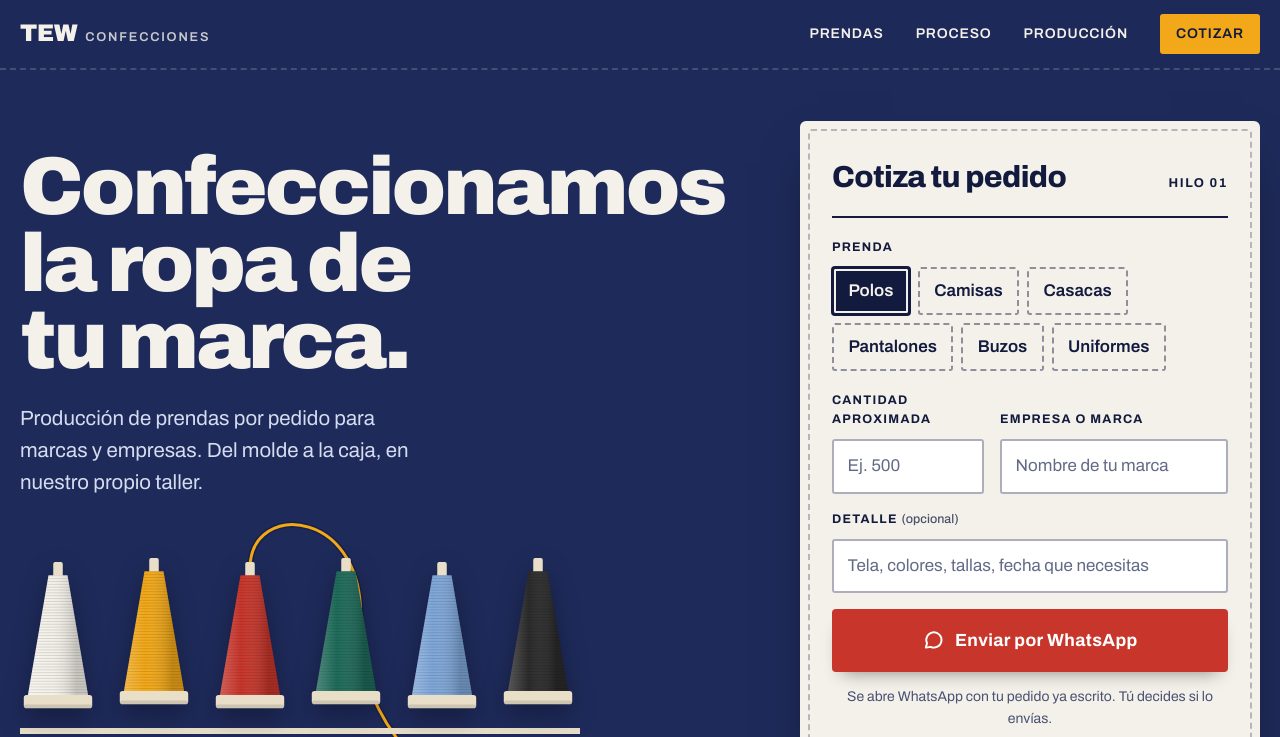
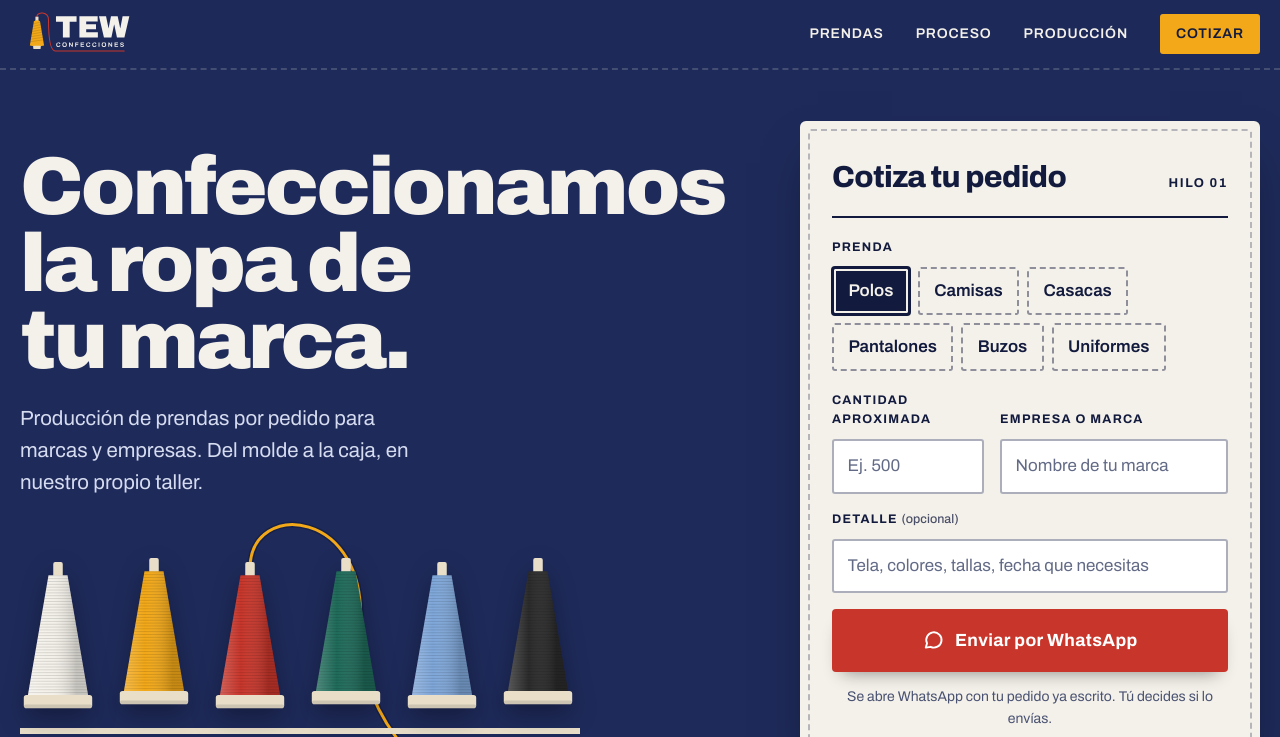
Before and after one commit to Yuto018/tew-confecciones, a plain HTML site: page index.html in a window 1280 px wide. Shown: the top 737 px of the page. Drawn offline with Linux system fonts and the light colour scheme.

Commit message:
Logo cono de hilo y favicon

```diff
--- a/index.html
+++ b/index.html
@@ -6,6 +6,7 @@
 <title>TEW Confecciones · Confección de prendas para marcas y empresas</title>
 <meta name="description" content="TEW Confecciones produce prendas por pedido para marcas y empresas: polos, camisas, casacas, pantalones, buzos y uniformes. Cotiza tu pedido por WhatsApp.">
 <meta name="theme-color" content="#1E2A5A">
+<link rel="icon" type="image/svg+xml" href="logos/final/icono.svg">
 <link rel="preload" href="assets/fonts/archivo-latin.woff2" as="font" type="font/woff2" crossorigin>
 <link rel="stylesheet" href="styles.css">
 </head>
@@ -36,7 +37,7 @@
 
 <header class="top">
   <div class="wrap top-in">
-    <a class="mark" href="#inicio" aria-label="TEW Confecciones, inicio">TEW<span>Confecciones</span></a>
+    <a class="mark" href="#inicio"><img src="logos/final/logo-horizontal-fondo-oscuro.svg" alt="TEW Confecciones, inicio" width="345" height="136"></a>
     <nav aria-label="Principal">
       <a href="#prendas">Prendas</a>
       <a href="#proceso">Proceso</a>
@@ -202,7 +203,7 @@
 
 <footer class="foot">
   <div class="wrap foot-in">
-    <span class="mark small">TEW<span>Confecciones</span></span>
+    <img class="mark-foot" src="logos/final/logo-horizontal-fondo-oscuro.svg" alt="TEW Confecciones" width="345" height="136">
     <span>© <span id="yr">2026</span> TEW Confecciones</span>
   </div>
 </footer>
--- a/styles.css
+++ b/styles.css
@@ -197,3 +197,8 @@ h1 { font-stretch: 115%; font-weight: 900; font-size: clamp(2.6rem, 6.4vw, 5.4re
 
 /* custom scrollbar */
 html { scrollbar-color: var(--maiz) var(--indigo-ink); }
+
+/* logo */
+.mark img { display: block; height: 46px; width: auto; }
+.mark-foot { display: block; height: 38px; width: auto; }
+@media (max-width: 640px) { .mark img { height: 40px; } }
```
Also changed, not shown: logos/final/icono-un-color.svg (added), logos/final/icono.svg (added), logos/final/logo-horizontal-fondo-oscuro.svg (added), logos/final/logo-horizontal.svg (added), logos/final/logo-un-color-blanco.svg (added), logos/final/logo-un-color-indigo.svg (added), logos/final/logo-un-color-negro.svg (added), logos/final/logo-vertical.svg (added).
